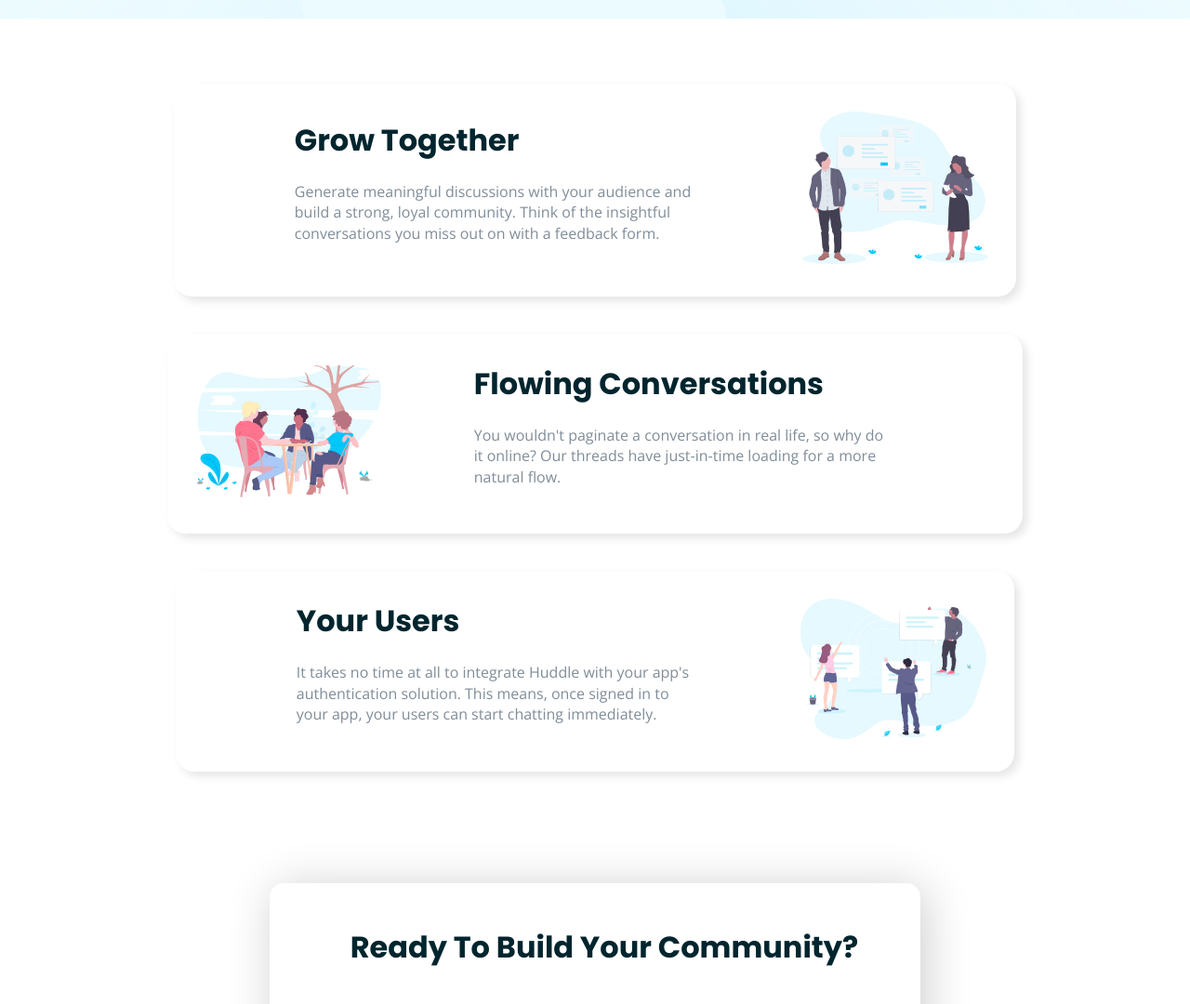
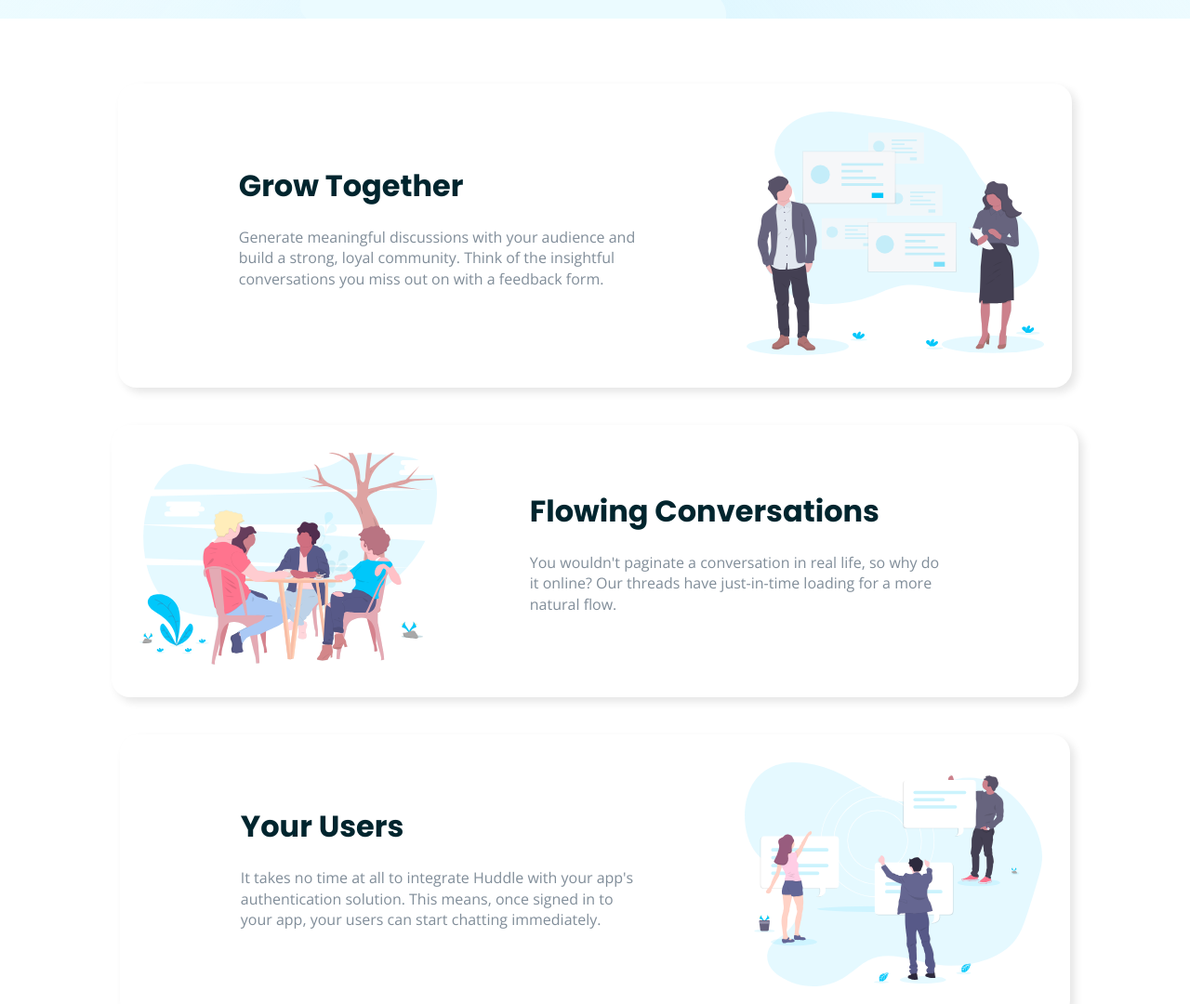
Before and after one commit to Ihdir/Huddle-landing-page-with-alternating-feature-blocks, a plain HTML site: page index.html in a window 1280 px wide. Shown: the part 780-1860 px from the top of the page at 93% size. Drawn offline with nearby package versions, Linux system fonts and the light colour scheme.

Commit message:
last changes

```diff
--- a/style.css
+++ b/style.css
@@ -128,7 +128,7 @@ h2 {
 }
 
 .box1-image img, .box2-image img, .box3-image img {
-    max-width: 12.5rem; /* 20rem */
+    max-width: 20rem; /* 20rem */
 }
 
 footer {
```
